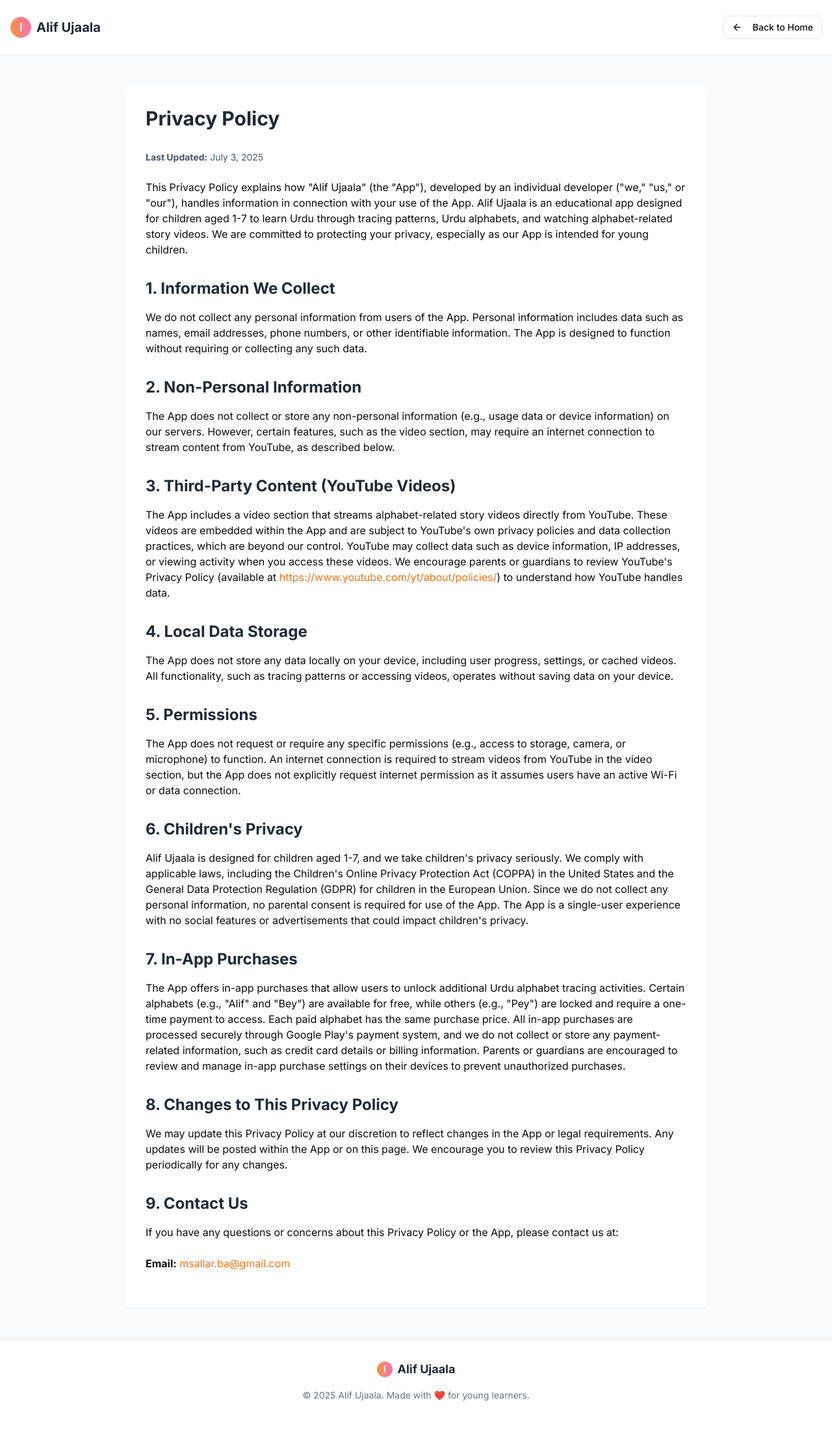
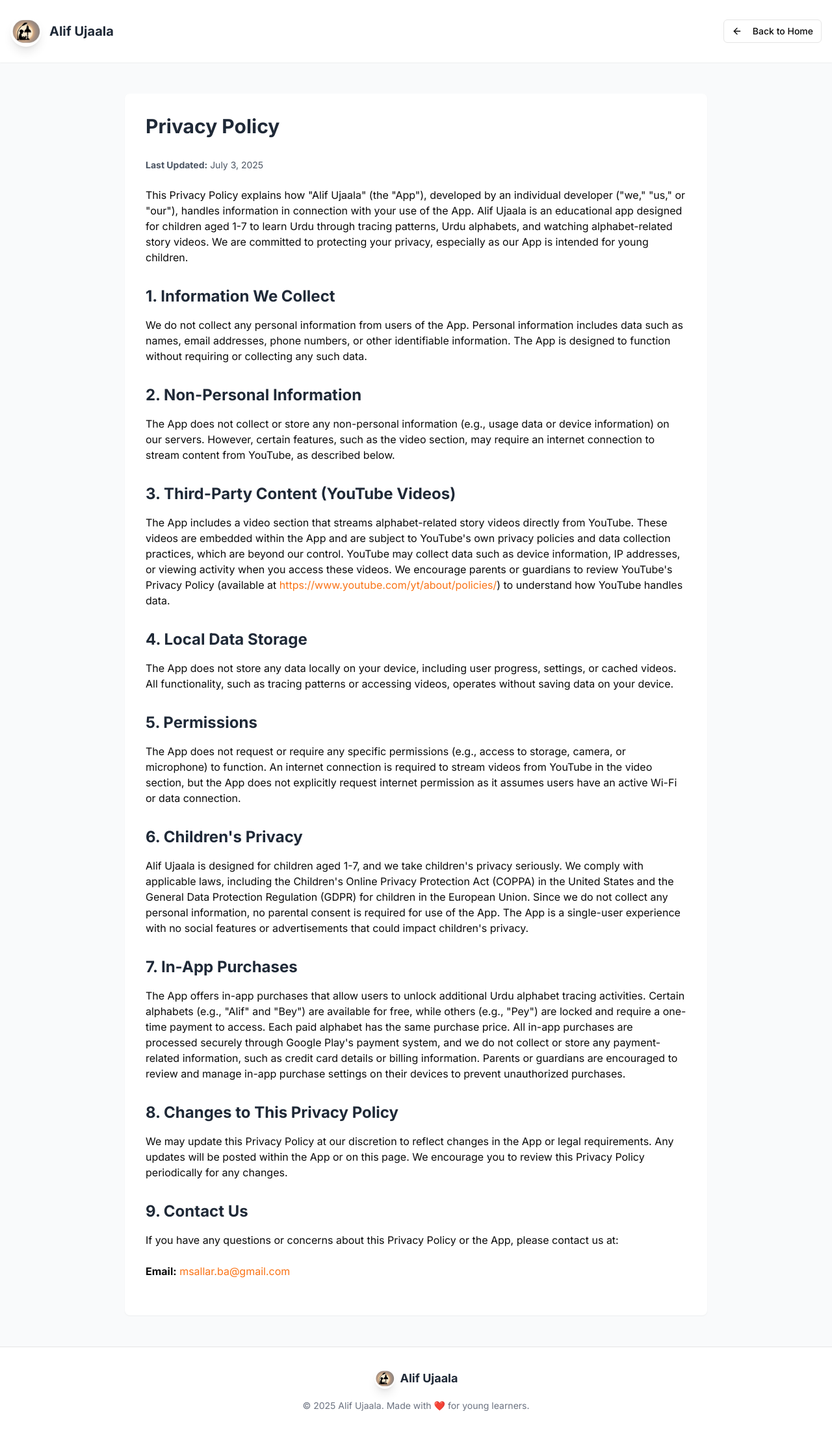
Before and after one commit to sallar-ba/alif_ujaala, a Next.js app: page /privacy in a window 1280 px wide. Shown: the whole page at 65% size. Built offline with nearby package versions, Linux system fonts and the light colour scheme.

Commit message:
feat: update privacy policy page with consistent branding
Add logo to header, footer, and interactive effects for cohesive branding

Co-authored-by: Sallar <106476322+sallar-ba@users.noreply.github.com>

```diff
--- a/app/page.tsx
+++ b/app/page.tsx
@@ -2,6 +2,7 @@ import Link from "next/link"
 import { Button } from "@/components/ui/button"
 import { Card, CardContent } from "@/components/ui/card"
 import { Play, Pencil, Star, Mail, Heart, Sparkles } from "lucide-react"
+import Image from "next/image"
 
 export default function HomePage() {
   return (
@@ -19,8 +20,14 @@ export default function HomePage() {
       <header className="relative z-10 container mx-auto px-4 py-6">
         <nav className="flex items-center justify-between">
           <div className="flex items-center space-x-3">
-            <div className="w-12 h-12 bg-gradient-to-r from-orange-400 via-pink-400 to-purple-400 rounded-full flex items-center justify-center text-white font-bold text-2xl shadow-lg animate-pulse">
-              ا
+            <div className="w-16 h-16 relative">
+              <Image
+                src="/logo.png"
+                alt="Alif Ujaala Logo"
+                width={64}
+                height={64}
+                className="rounded-full shadow-lg hover:scale-105 transition-transform duration-300"
+              />
             </div>
             <h1 className="text-3xl font-black text-gray-800 bg-gradient-to-r from-orange-500 to-pink-500 bg-clip-text text-transparent">
               Alif Ujaala
@@ -213,8 +220,14 @@ export default function HomePage() {
       <footer className="relative z-10 container mx-auto px-4 py-16 text-center">
         <div className="max-w-3xl mx-auto bg-white/80 backdrop-blur-sm rounded-3xl p-10 shadow-2xl border-4 border-dashed border-purple-300">
           <div className="flex items-center justify-center space-x-3 mb-8">
-            <div className="w-12 h-12 bg-gradient-to-r from-orange-400 via-pink-400 to-purple-400 rounded-full flex items-center justify-center text-white font-bold text-xl animate-spin">
-              ا
+            <div className="w-16 h-16 relative">
+              <Image
+                src="/logo.png"
+                alt="Alif Ujaala Logo"
+                width={64}
+                height={64}
+                className="rounded-full shadow-lg hover:scale-105 transition-transform duration-300"
+              />
             </div>
             <span className="text-3xl font-black bg-gradient-to-r from-orange-500 to-purple-500 bg-clip-text text-transparent">
               Alif Ujaala
--- a/app/privacy/page.tsx
+++ b/app/privacy/page.tsx
@@ -1,6 +1,7 @@
 import Link from "next/link"
 import { Button } from "@/components/ui/button"
 import { ArrowLeft } from "lucide-react"
+import Image from "next/image"
 
 export default function PrivacyPage() {
   return (
@@ -9,9 +10,15 @@ export default function PrivacyPage() {
       <header className="bg-white shadow-sm">
         <div className="container mx-auto px-4 py-6">
           <nav className="flex items-center justify-between">
-            <Link href="/" className="flex items-center space-x-2">
-              <div className="w-8 h-8 bg-gradient-to-r from-orange-400 to-pink-400 rounded-full flex items-center justify-center text-white font-bold">
-                ا
+            <Link href="/" className="flex items-center space-x-3">
+              <div className="w-12 h-12 relative">
+                <Image
+                  src="/logo.png"
+                  alt="Alif Ujaala Logo"
+                  width={48}
+                  height={48}
+                  className="rounded-full shadow-lg hover:scale-105 transition-transform duration-300"
+                />
               </div>
               <span className="text-xl font-bold text-gray-800">Alif Ujaala</span>
             </Link>
@@ -130,8 +137,8 @@ export default function PrivacyPage() {
       <footer className="bg-white border-t">
         <div className="container mx-auto px-4 py-8 text-center">
           <div className="flex items-center justify-center space-x-2 mb-4">
-            <div className="w-6 h-6 bg-gradient-to-r from-orange-400 to-pink-400 rounded-full flex items-center justify-center text-white font-bold text-sm">
-              ا
+            <div className="w-8 h-8 relative">
+              <Image src="/logo.png" alt="Alif Ujaala Logo" width={32} height={32} className="rounded-full shadow-lg" />
             </div>
             <span className="text-lg font-bold text-gray-800">Alif Ujaala</span>
           </div>
```
Also changed, not shown: public/logo.png (added).
